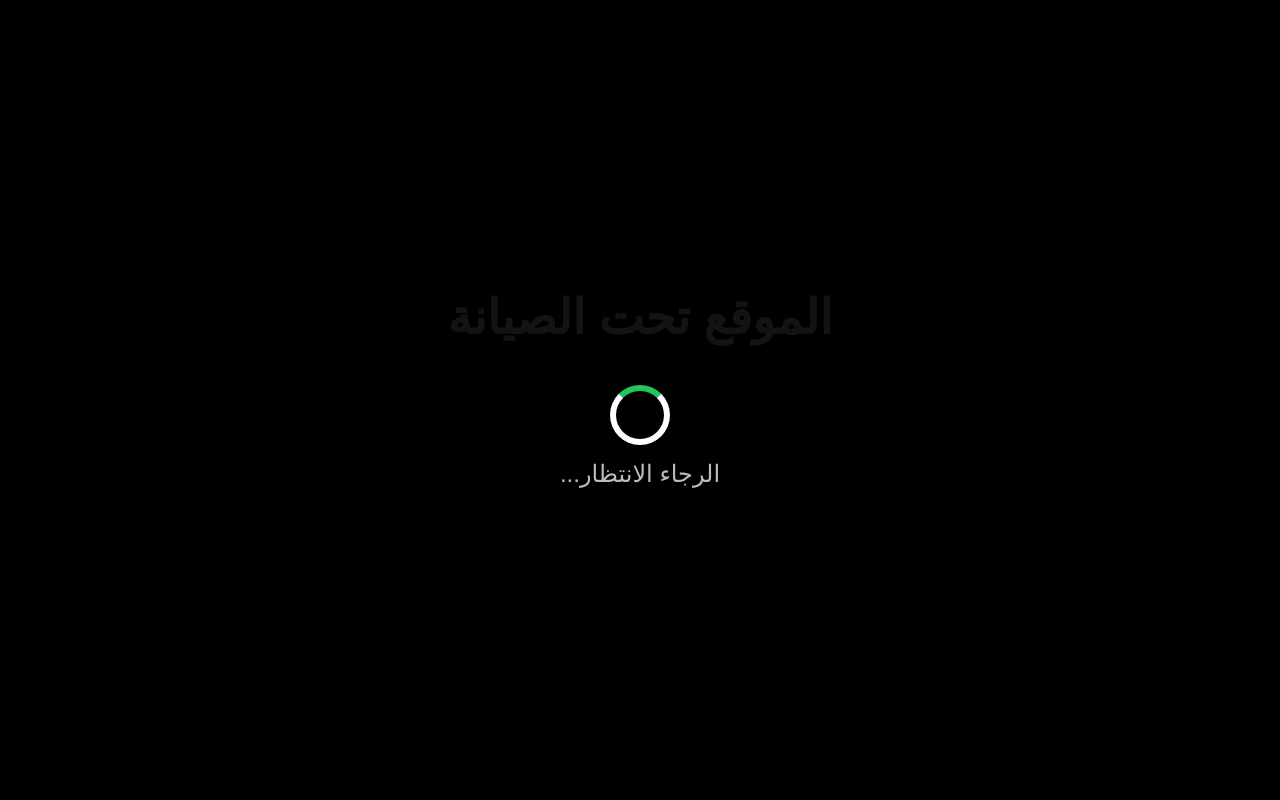
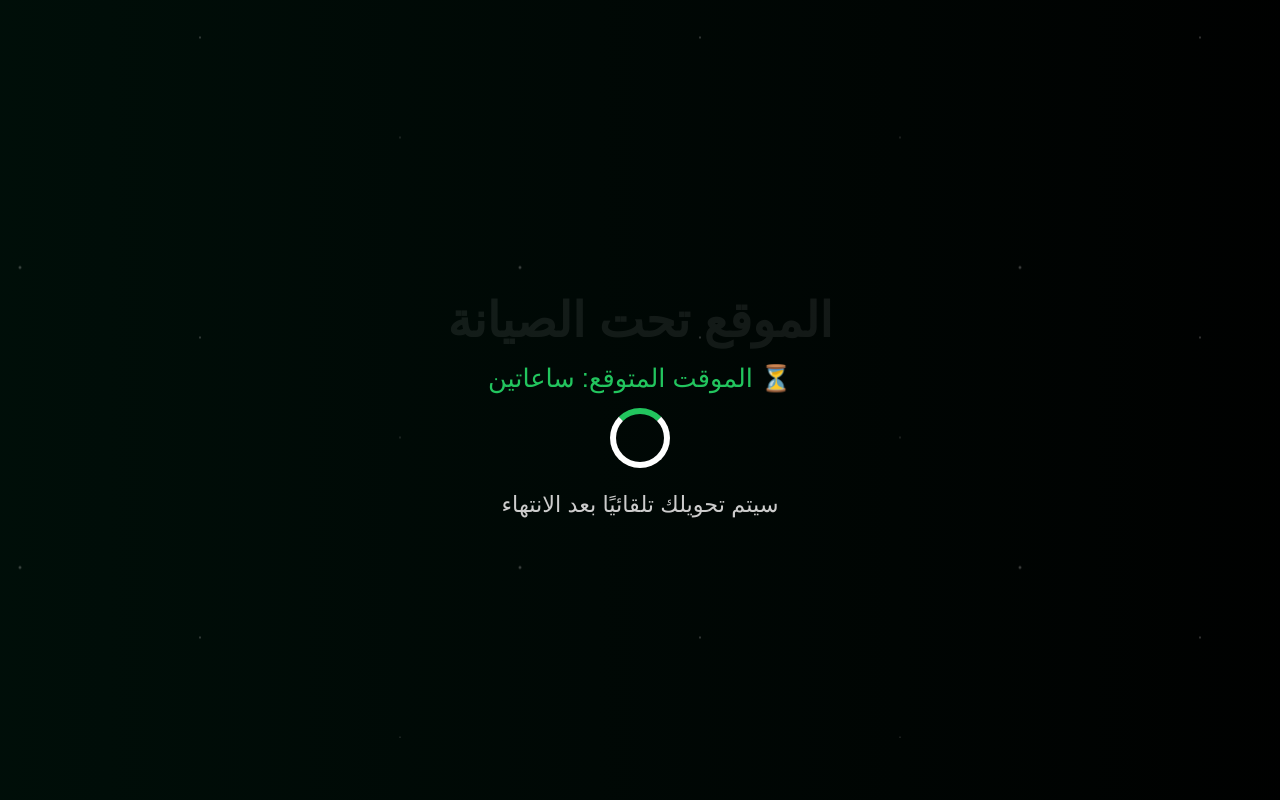
Before and after one commit to babal34it-ux/pager-respect, a plain HTML site: page index.html in a window 1280 px wide. Drawn offline with Linux system fonts and the light colour scheme.

Commit message:
Update index.html

```diff
--- a/index.html
+++ b/index.html
@@ -4,62 +4,159 @@
 <meta charset="UTF-8">
 <meta name="viewport" content="width=device-width, initial-scale=1.0">
 <title>الموقع تحت الصيانة</title>
+
 <style>
-  /* تهيئة أساسية */
-  * {
-    box-sizing: border-box;
+*{box-sizing:border-box}
+
+html,body{
+  margin:0;
+  width:100%;
+  height:100%;
+  overflow:hidden;
+  font-family:Arial, sans-serif;
 }
 
-  body {
-    margin: 0;
-    min-height: 100vh;
-    display: flex;
-    flex-direction: column;
-    justify-content: center;
-    align-items: center;
-    background-color: #000;
-    color: #fff;
-    font-family: Arial, sans-serif;
-    text-align: center;
-    padding: 10px;
+/* ===== خلفية متحركة ===== */
+body{
+  display:flex;
+  justify-content:center;
+  align-items:center;
+  text-align:center;
+  color:#fff;
+  background:linear-gradient(270deg,#000,#001a10,#003321,#000);
+  background-size:600% 600%;
+  animation:bgMove 12s ease infinite;
 }
 
-  h1 {
-    font-size: clamp(1.5rem, 5vw, 3rem); /* يجعل النص يتغير حسب حجم الشاشة */
-    margin: 0 0 20px;
-    animation: blink 1.2s infinite;
+@keyframes bgMove{
+  0%{background-position:0% 50%}
+  50%{background-position:100% 50%}
+  100%{background-position:0% 50%}
 }
 
-  @keyframes blink {
-    0%, 50%, 100% { opacity: 1; }
-    25%, 75% { opacity: 0; }
+/* ===== نجوم ===== */
+.stars{
+  position:absolute;
+  inset:0;
+  background-image:
+    radial-gradient(2px 2px at 20px 30px, #fff, transparent),
+    radial-gradient(1.5px 1.5px at 200px 100px, #fff, transparent),
+    radial-gradient(1px 1px at 400px 200px, #fff, transparent);
+  background-size:500px 300px;
+  animation:stars 80s linear infinite;
+  opacity:.35;
+  pointer-events:none;
 }
 
-  .loader {
-    border: 6px solid #fff;
-    border-top: 6px solid #22c55e;
-    border-radius: 50%;
-    width: clamp(30px, 10vw, 60px); /* الحجم يتغير حسب الشاشة */
-    height: clamp(30px, 10vw, 60px);
-    animation: spin 1s linear infinite;
-    margin-top: 20px;
+@keyframes stars{
+  from{transform:translateY(0)}
+  to{transform:translateY(-1000px)}
 }
 
-  @keyframes spin {
-    0% { transform: rotate(0deg); }
-    100% { transform: rotate(360deg); }
+/* ===== المحتوى ===== */
+.container{
+  position:relative;
+  z-index:2;
+  padding:20px;
 }
 
-  p {
-    font-size: clamp(1rem, 4vw, 1.5rem); /* النص يتغير حسب حجم الشاشة */
-    margin-top: 15px;
-    color: #bbb;
+h1{
+  font-size:clamp(1.5rem,5vw,3rem);
+  margin-bottom:15px;
+  animation:blink 1.2s infinite;
+}
+
+@keyframes blink{
+  0%,50%,100%{opacity:1}
+  25%,75%{opacity:0}
+}
+
+/* ===== العداد ===== */
+.timer{
+  font-size:clamp(1.1rem,4vw,1.6rem);
+  margin:15px 0;
+  color:#22c55e;
+}
+
+/* ===== اللودر ===== */
+.loader{
+  border:6px solid #fff;
+  border-top:6px solid #22c55e;
+  border-radius:50%;
+  width:clamp(30px,10vw,60px);
+  height:clamp(30px,10vw,60px);
+  animation:spin 1s linear infinite;
+  margin:15px auto;
+}
+
+@keyframes spin{
+  0%{transform:rotate(0deg)}
+  100%{transform:rotate(360deg)}
+}
+
+p{
+  color:#ccc;
+  font-size:clamp(1rem,4vw,1.4rem);
 }
 </style>
 </head>
+
 <body>
+
+<div class="stars"></div>
+
+<div class="container">
   <h1>الموقع تحت الصيانة</h1>
+
+  <div class="timer" id="timerText">
+    ⏳ الموقت المتوقع: بعد ساعات قليلة
+  </div>
+
   <div class="loader"></div>
-  <p>الرجاء الانتظار...</p>
+
+  <p>سيتم تحويلك تلقائيًا بعد الانتهاء</p>
+</div>
+
+<script>
+/* =========================
+   الإعدادات
+========================= */
+
+// ⏱️ مدة الصيانة (مثال: 3 ساعات)
+const targetTime = Date.now() + (3 * 60 * 60 * 1000);
+
+// 🌐 رابط الموقع بعد الافتتاح
+const redirectURL = "https://example.com"; // ← غيّره لموقعك
+
+/* ========================= */
+
+const timerEl = document.getElementById("timerText");
+
+const interval = setInterval(() => {
+  const now = Date.now();
+  const diff = targetTime - now;
+
+  if (diff <= 0) {
+    clearInterval(interval);
+    timerEl.textContent = "✅ تم الافتتاح – يتم التحويل الآن...";
+
+    setTimeout(() => {
+      window.location.href = redirectURL;
+    }, 2000); // تأخير ثانيتين قبل التحويل
+
+    return;
+  }
+
+  const minutes = Math.floor(diff / 60000);
+
+  if (minutes <= 60) {
+    timerEl.textContent = "⏳ اقترب الافتتاح";
+  } else {
+    timerEl.textContent = "⏳ الموقت المتوقع: ساعاتين";
+  }
+
+}, 1000);
+</script>
+
 </body>
 </html>
```
Lines whose indentation alone changed are shown as unchanged.
